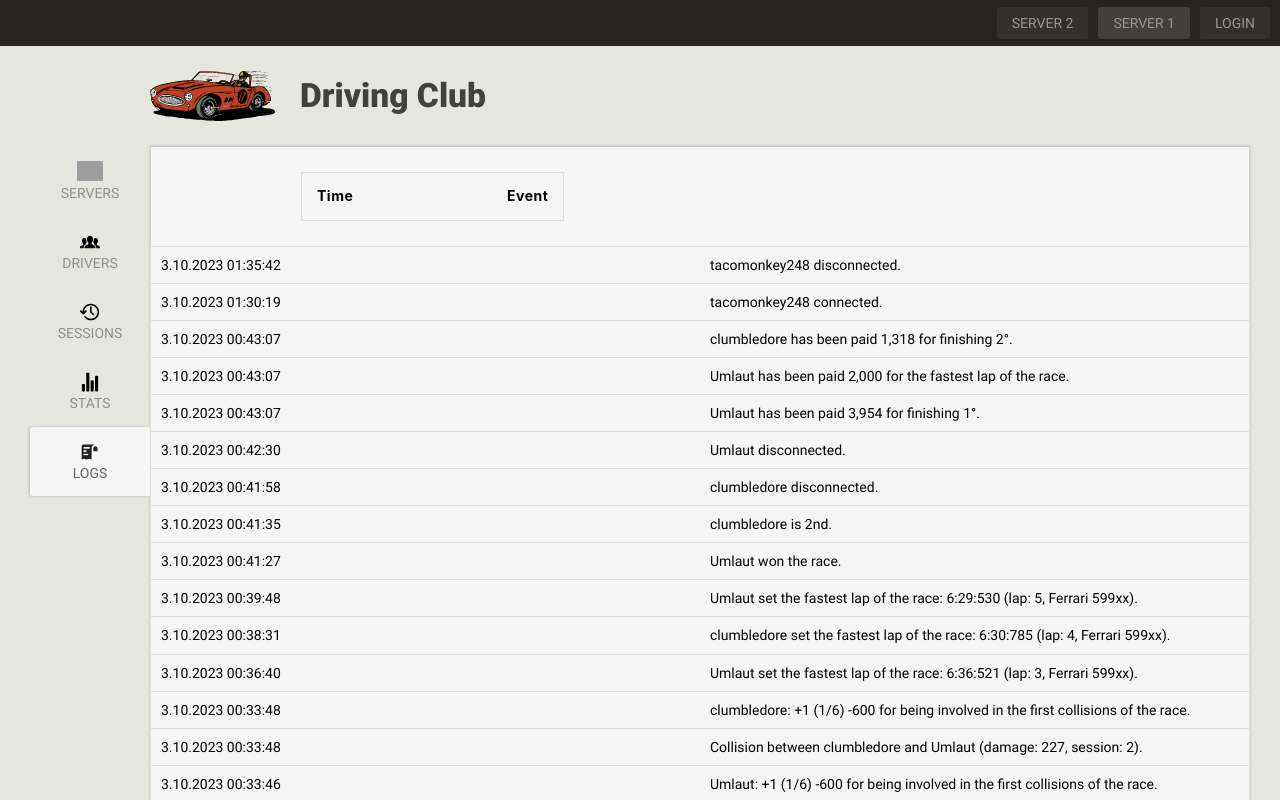
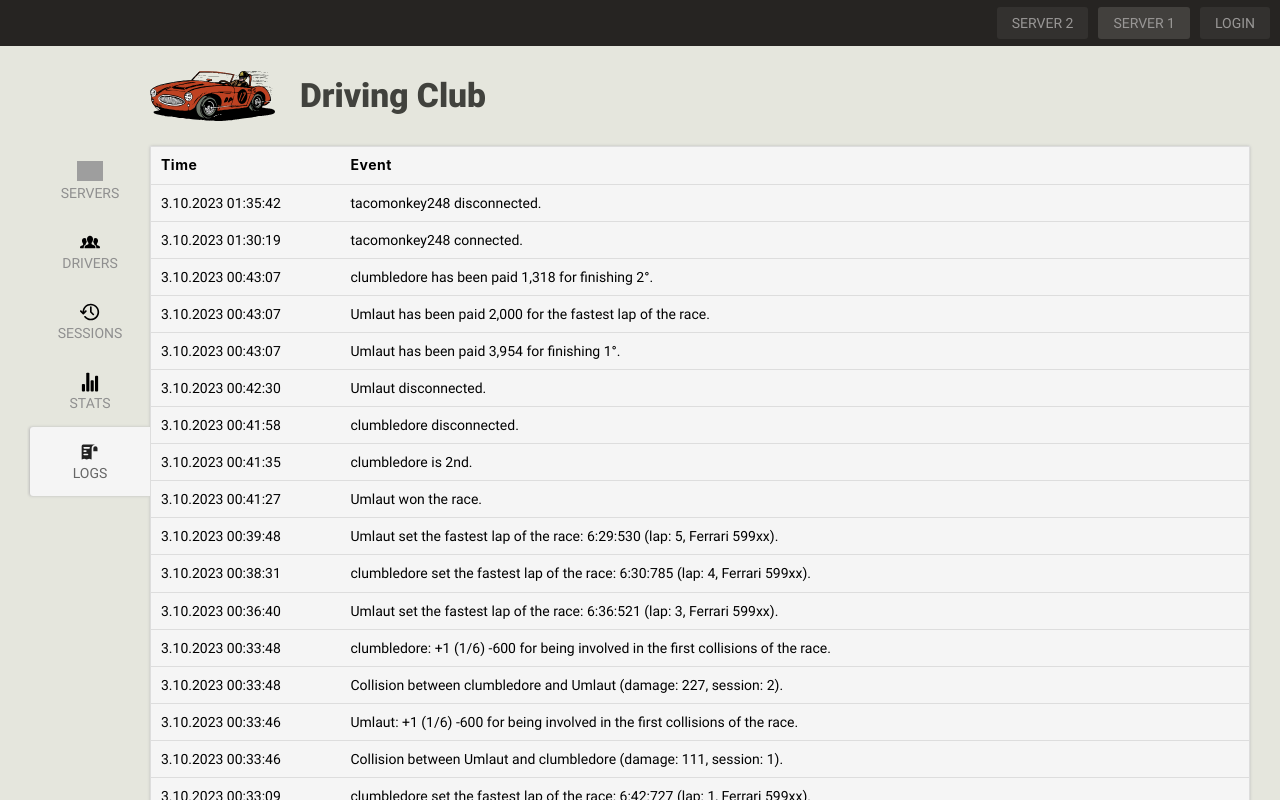
Before and after one commit to Mairo022/driveclub, a React (Vite) app: page /logs in a window 1280 px wide. Shown: the top 800 px of the page. Built offline with nearby package versions, Linux system fonts and the light colour scheme; grey boxes are pictures that could not be loaded.

Commit message:
Modify Header's classname

```diff
--- a/src/components/ui/Header.tsx
+++ b/src/components/ui/Header.tsx
@@ -3,7 +3,7 @@ import "./styles/header.scss";
 
 export function Header(): ReactElement {
     return (
-        <header className="header">
+        <header className="site_header">
             <img className="logo"
                  src="src/assets/images/logo-server.svg"
                  alt="Server Logo"
--- a/src/components/ui/styles/header.scss
+++ b/src/components/ui/styles/header.scss
@@ -1,6 +1,6 @@
 @import "src/assets/variables";
 
-.header {
+.site_header {
   display: flex;
   align-items: center;
   margin-left: 150px;
@@ -20,7 +20,7 @@
 }
 
 @media screen and (max-width: $responsiveWidth) {
-  .header {
+  .site_header {
     justify-content: center;
     flex-wrap: wrap;
     margin: 0;
```
